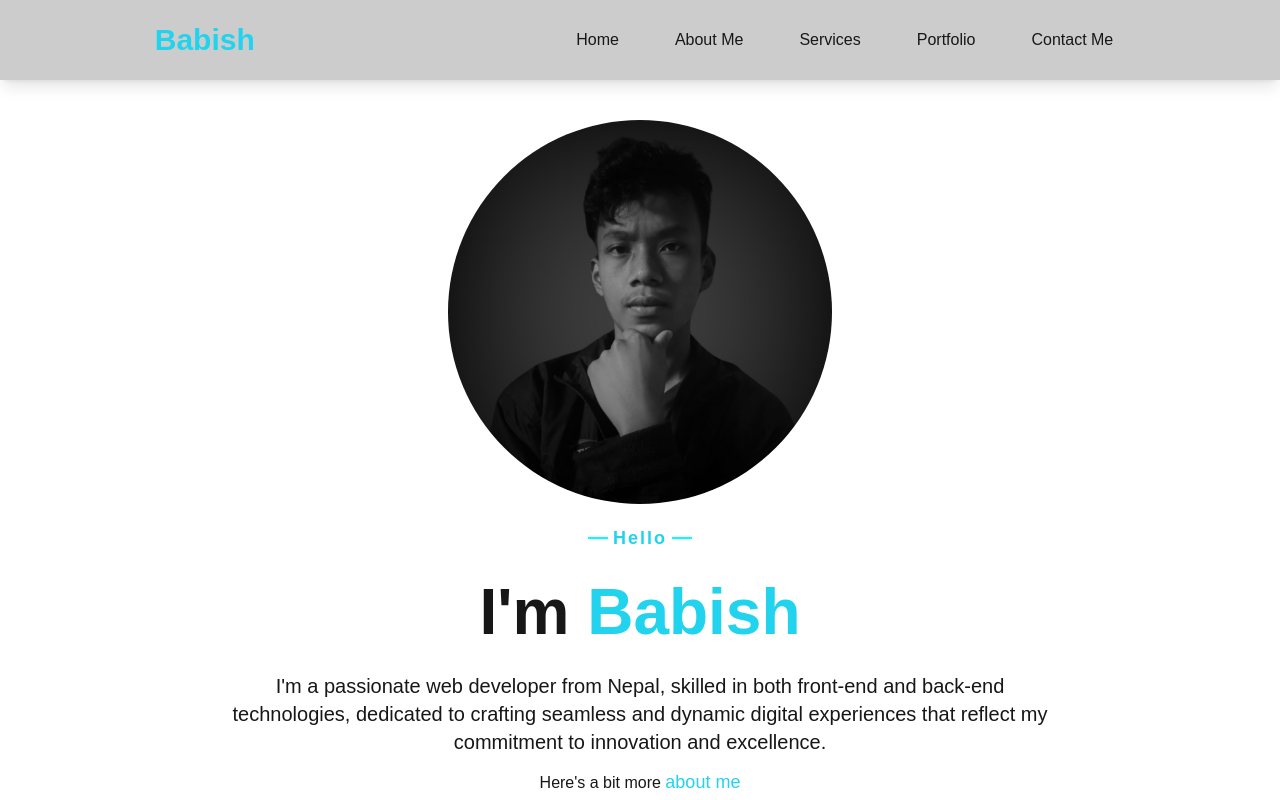
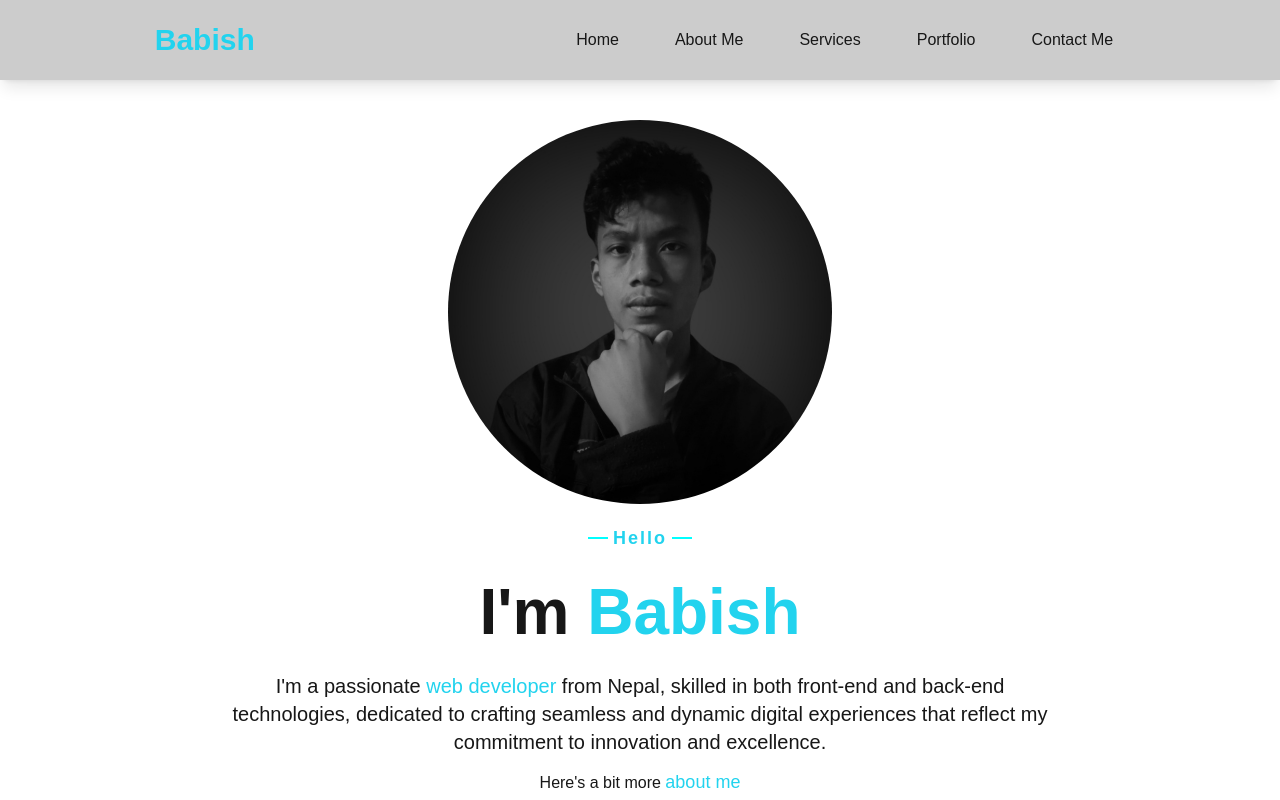
Before and after one commit to babish9887/Portfolio-Nextjs, a Next.js app: page / in a window 1280 px wide. Shown: the top 800 px of the page. Built offline with nearby package versions, Linux system fonts and the light colour scheme.

Commit message:
Fixed some css

```diff
--- a/src/app/globals.css
+++ b/src/app/globals.css
@@ -27,7 +27,6 @@ body::-webkit-scrollbar{
   .text-balance {
     text-wrap: balance;
   }
-
 
 }
 
--- a/src/components/AboutPage.tsx
+++ b/src/components/AboutPage.tsx
@@ -32,7 +32,6 @@ const AboutPage = () => {
                               end:"top 0%",
                               scrub:1
                         }
-
             })
       },[])
   return (
@@ -43,7 +42,7 @@ const AboutPage = () => {
       <div className="aboutme w-full flex flex-col md:flex-row justify-center items-start gap-y-10 " >
             <div className="div w-full md:w-1/2 px-5 min-h-[200px] flex flex-col justify-center items-center sm:items-start gap-y-8">
                  <h1 className='text-5xl line leading-tight font-bold text-center sm:text-left'> <span className='text-cyan-400'>Web Developer</span>, Creative Thinker & Tech enthusiast</h1>
-                 <Link href='https://drive.google.com/file/d/1YeVs6femIWLPwC26G7BI8zVyfPw5CFLU/view?usp=sharing'><button className='download flex justify-center items-center gap-x-2 bg-cyan-500 hover:bg-cyan-600 px-3 py-2 rounded-lg transition-all ease-linear'>Downlaod CV <MdOutlineFileDownload className='text-2xl'/></button></Link>
+                 <Link href='https://drive.google.com/file/d/1342_C9Zk8Y4TCe_YVnPbRODmsi7PbcyV/view?usp=sharing'><button className='download flex justify-center items-center gap-x-2 bg-cyan-500 hover:bg-cyan-600 px-3 py-2 rounded-lg transition-all ease-linear'>Downlaod CV <MdOutlineFileDownload className='text-2xl'/></button></Link>
             </div>
             <div className="brief  w-full md:w-[50%] text-xl p-5 text-center sm:text-left">
                  <p>I’m a passionate web developer specializing in both front-end and back-end technologies. Combining creativity with technical expertise, I craft seamless and engaging digital experiences. With a strong focus on design and problem-solving, I thrive on tackling new challenges and staying at the forefront of web development.</p>
--- a/src/components/ContactMePage.tsx
+++ b/src/components/ContactMePage.tsx
@@ -45,7 +45,7 @@ const ContactMePage = () => {
 
                                     </div>
                               </div>
-                              <div className='w-full sm:w-1/2  h-full flex flex-col justify-center items-center p-5 sm:min-h-[500px] bg-cyan-400'>
+                              <div className='w-full sm:w-1/2  h-full flex flex-col justify-center items-center p-3 md:p-5 sm:min-h-[500px] bg-cyan-400'>
                                     <h1 className='text-2xl text-black font-semibold'>Contact Me</h1>
                                     <form className="flex flex-col gap-3 w-full h-full p-5 gap-y-5">
                                           <input type="text" placeholder="Name" className="w-full p-2 rounded-lg bg-cyan-300 outline-none border border-slate-800 text-black placeholder:text-black" />
--- a/src/components/Footer.tsx
+++ b/src/components/Footer.tsx
@@ -2,7 +2,7 @@ import React from 'react'
 
 const Footer = () => {
   return (
-    <div className='w-ful h-[80px] flex justify-center items-center bg-gray-950'>
+    <div className='w-ful h-[100px] flex justify-center items-center bg-gray-950'>
             <h1>copyright@2024: Designed by Babish Chaudhary</h1>
     </div>
   )
--- a/src/components/HomePage.tsx
+++ b/src/components/HomePage.tsx
@@ -37,14 +37,14 @@ const HomePage = () => {
       },[])
 
   return (
-    <div id='home' className='  flex flex-col justify-center items-center p-10 pb-4 gap-y-5 mt-[50px] sm:mt-[80px] '>
+    <div id='home' className='  flex flex-col justify-center items-center p-4 sm:p-10 pb-4 gap-y-5 mt-[80px] '>
             <div data-scroll data-scroll-speed={0.2} className="z-0  image opacity-0 h-[20rem] sm:h-[22rem] lg:h-[23rem] xl:h-[24rem] aspect-square rounded-full overflow-hidden">
                   <Image  src='/pp.jpg' width={400} height={400} alt='pp' className='w-full aspect-square object-cover transform scale-[1.3]' />
             </div>
             <div className="info  flex justify-center flex-col items-center gap-y-3">
                   <p data-scroll data-scroll-speed={0.15} className='hello opacity-0 text-lg text-cyan-400'>Hello</p>
                   <h1 data-scroll data-scroll-speed={0.10} className='text2 opacity-0 text-[4rem] font-bold m-0 p-0 text-center'>I'm <span className='text-cyan-400'>Babish</span></h1>
-                  <p data-scroll data-scroll-speed={0.05} className='text-center opacity-0 w-full max-w-[850px] text-xl'>I'm a passionate web developer from Nepal, skilled in both front-end and back-end technologies, dedicated to crafting seamless and dynamic digital experiences that reflect my commitment to innovation and excellence.</p>
+                  <p data-scroll data-scroll-speed={0.05} className='text-center opacity-0 w-full max-w-[850px] text-xl'>I'm a passionate <span className='text-cyan-400'>web developer</span> from Nepal, skilled in both front-end and back-end technologies, dedicated to crafting seamless and dynamic digital experiences that reflect my commitment to innovation and excellence.</p>
                   <p className='opacity-0'>Here's a bit more <span className='text-cyan-400 text-lg'>about me</span></p>
                   <div className="sociallinks  flex justify-center items-center gap-3">
                         <Link href={'https://facebook.com/babish9887'}><div className="social"><FaFacebookF /></div></Link>
--- a/src/components/Navbar.tsx
+++ b/src/components/Navbar.tsx
@@ -37,7 +37,8 @@ const Navbar = () => {
                               x: 400,
                           }, {
                               x: 0,
-                              duration: 0.5
+                              duration: 0.5,
+                              ease:'power2.out'
                           })
                           .fromTo(".respnav .item", {
                               opacity: 0,
```
